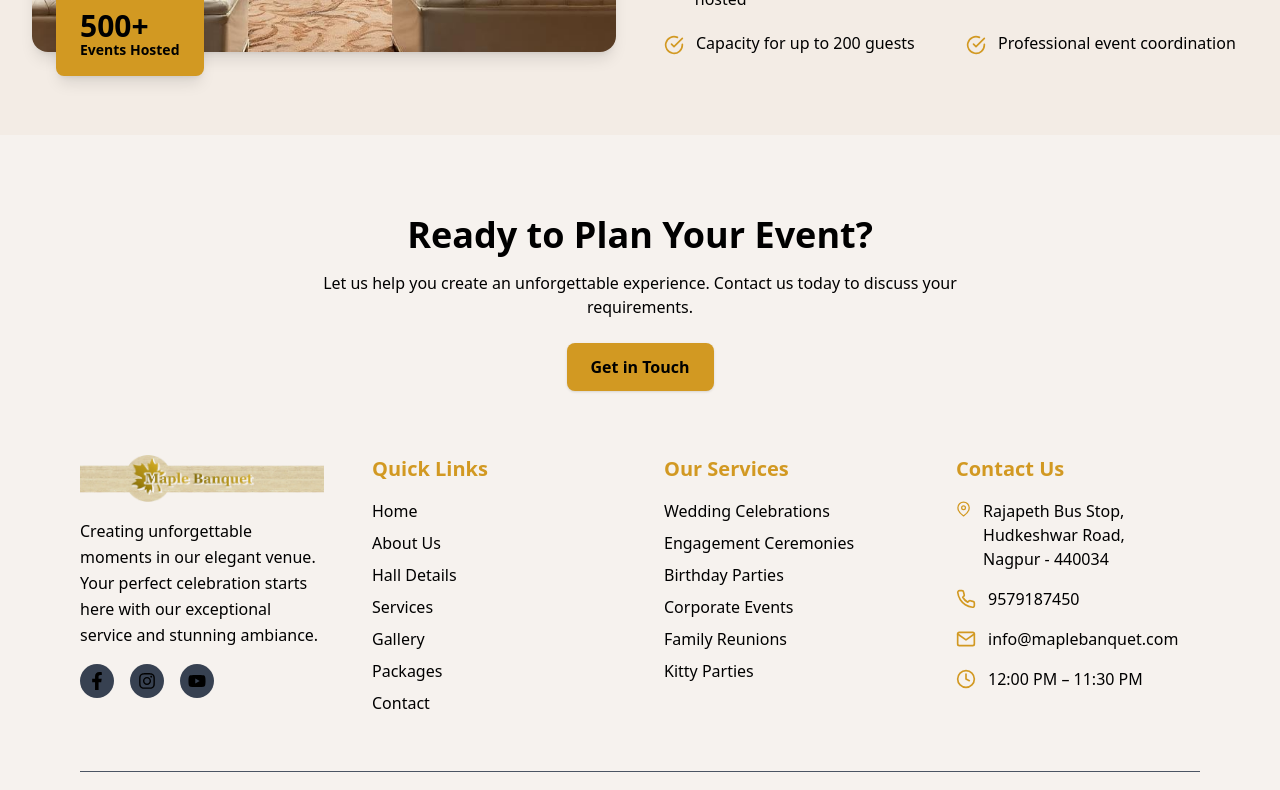
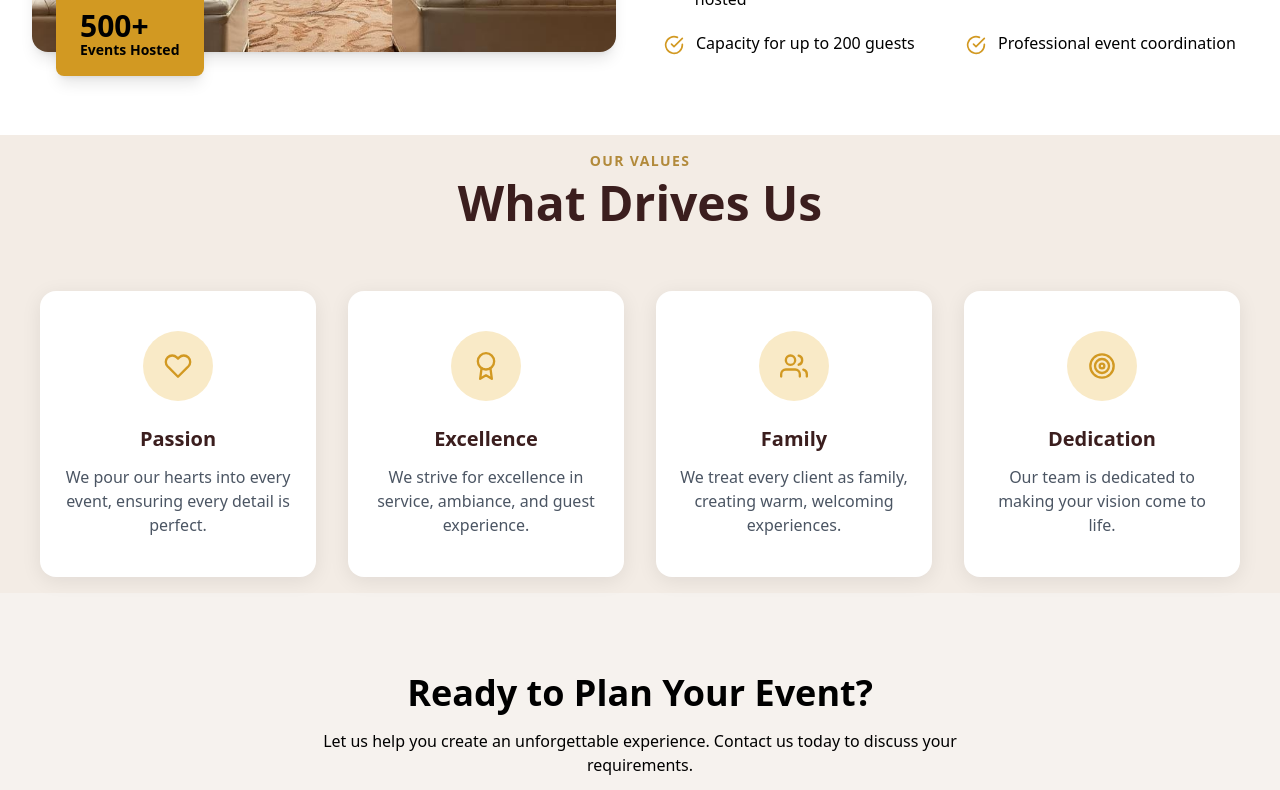
Before and after one commit to JaiPatel0916/Maple-Banquet-hall, a React (Vite) app in the folder frontend/: page /about in a window 1280 px wide. Shown: the part 760-1550 px from the top of the page. Built offline with nearby package versions, Linux system fonts and the light colour scheme.

Commit message:
feat: add AboutValues component and update About page layout

```diff
--- a/frontend/src/components/About/AboutStory.jsx
+++ b/frontend/src/components/About/AboutStory.jsx
@@ -6,7 +6,7 @@ import AboutImage from "../../assets/images/hall.jpg";
 
 const AboutStory = () => {
     return (
-        <section className="bg-[#f3ece5] pt-24 pb-20">
+        <section className="bg-[#FFFFFF] pt-24 pb-20">
 
             {/* Top Title Section */}
             <div className="text-center max-w-3xl mx-auto px-4">
@@ -14,7 +14,7 @@ const AboutStory = () => {
                     ABOUT US
                 </p>
 
-                <h2 className="text-4xl md:text-5xl font-bold text-[#3b1e1e] mb-3 leading-tight">
+                <h2 className="text-4xl md:text-5xl font-bold text-black mb-3 leading-tight">
                     Where Dreams Become <br />
                     <span className="text-[#c79627] italic">Reality</span>
                 </h2>
--- /dev/null
+++ b/frontend/src/components/About/AboutValues.jsx
@@ -0,0 +1,73 @@
+// FILE: src/components/About/AboutValues.jsx
+
+import { FiHeart, FiAward, FiUsers, FiTarget } from "react-icons/fi";
+
+const values = [
+    {
+        icon: <FiHeart size={28} className="text-[#d29922]" />,
+        title: "Passion",
+        desc: "We pour our hearts into every event, ensuring every detail is perfect.",
+    },
+    {
+        icon: <FiAward size={28} className="text-[#d29922]" />,
+        title: "Excellence",
+        desc: "We strive for excellence in service, ambiance, and guest experience.",
+    },
+    {
+        icon: <FiUsers size={28} className="text-[#d29922]" />,
+        title: "Family",
+        desc: "We treat every client as family, creating warm, welcoming experiences.",
+    },
+    {
+        icon: <FiTarget size={28} className="text-[#d29922]" />,
+        title: "Dedication",
+        desc: "Our team is dedicated to making your vision come to life.",
+    },
+];
+
+const AboutValues = () => {
+    return (
+        <section className="bg-[#f3ece5] py-4">
+            {/* Heading */}
+            <div className="text-center mb-16 px-4">
+                <p className="text-sm tracking-widest text-[#b28a3b] font-semibold mb-2">
+                    OUR VALUES
+                </p>
+
+                <h2 className="text-4xl md:text-5xl font-bold text-[#3b1e1e]">
+                    What Drives Us
+                </h2>
+            </div>
+
+            {/* Values Grid */}
+            <div className="max-w-7xl mx-auto grid grid-cols-1 sm:grid-cols-2 lg:grid-cols-4 gap-8 px-6 md:px-10">
+                {values.map((value, index) => (
+                    <div
+                        key={index}
+                        className="bg-white rounded-2xl shadow-[0_4px_20px_rgba(0,0,0,0.08)]
+               py-10 px-6 text-center transition-all duration-300
+               hover:shadow-[0_8px_30px_rgba(0,0,0,0.12)] hover:-translate-y-2 hover:scale-[1.02]"
+                    >
+
+                        {/* Icon */}
+                        <div className="flex justify-center mb-6">
+                            <div className="w-[70px] h-[70px] rounded-full bg-[#f9eac7] flex items-center justify-center">
+                                {value.icon}
+                            </div>
+                        </div>
+
+                        <h3 className="text-xl font-bold text-[#3b1e1e] mb-3">
+                            {value.title}
+                        </h3>
+
+                        <p className="text-gray-600 leading-relaxed text-sm md:text-base">
+                            {value.desc}
+                        </p>
+                    </div>
+                ))}
+            </div>
+        </section>
+    );
+};
+
+export default AboutValues;
--- a/frontend/src/pages/About.jsx
+++ b/frontend/src/pages/About.jsx
@@ -1,15 +1,14 @@
 import AboutStory from "../components/About/AboutStory";
+import AboutValues from "../components/About/AboutValues";
 
 export default function About() {
     return (
         <>
             <div >
                 <AboutStory />
+                <AboutValues />
 
-                {/* Add more sections later like this */}
-                {/* <AboutVision /> */}
-                {/* <AboutTeam /> */}
-                {/* <AboutHighlights /> */}
+
             </div>
         </>
     );
```
